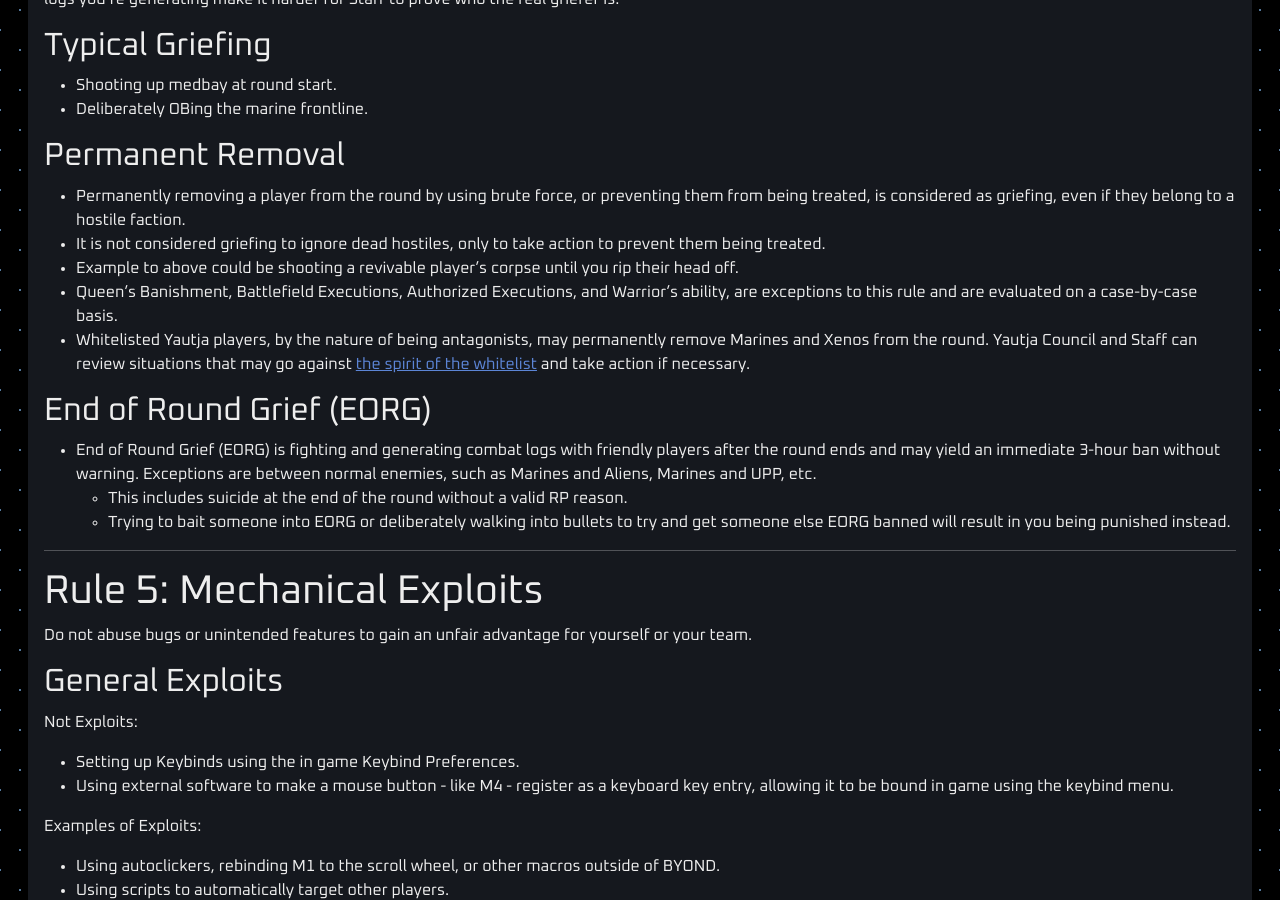
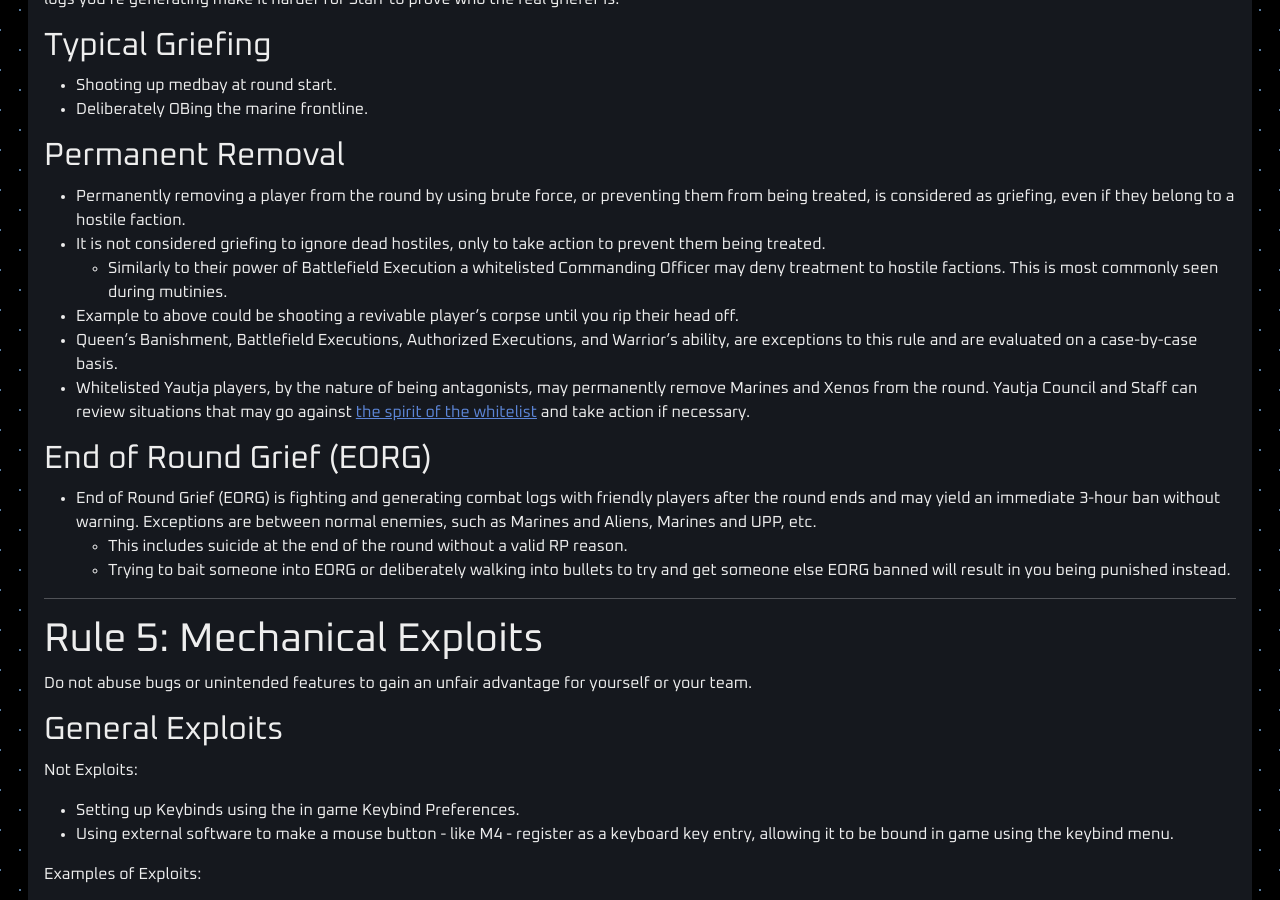
Before and after one commit to cmss13-devs/web, a Jekyll site: the page built from rules.md, in a window 1280 px wide and 900 px high, scrolled down 6610 px. Built offline with Jekyll 4.4.1, drawn with Linux system fonts in a browser that asks for light colours.

Commit message:
Update rules.md (#100)

```diff
--- a/rules.md
+++ b/rules.md
@@ -251,6 +251,7 @@ Griefing is the intent of one player wanting to cause grief or annoyance to othe
 
 - Permanently removing a player from the round by using brute force, or preventing them from being treated, is considered as griefing, even if they belong to a hostile faction.
 - It is not considered griefing to ignore dead hostiles, only to take action to prevent them being treated.
+    - Similarly to their power of Battlefield Execution a whitelisted Commanding Officer may deny treatment to hostile factions. This is most commonly seen during mutinies.
 - Example to above could be shooting a revivable player's corpse until you rip their head off.
 - Queen's Banishment, Battlefield Executions, Authorized Executions, and Warrior's ability, are exceptions to this rule and are evaluated on a case-by-case basis.
 - Whitelisted Yautja players, by the nature of being antagonists, may permanently remove Marines and Xenos from the round. Yautja Council and Staff can review situations that may go against [the spirit of the whitelist](https://forum.cm-ss13.com/t/predator-honor-code/575) and take action if necessary.
```
